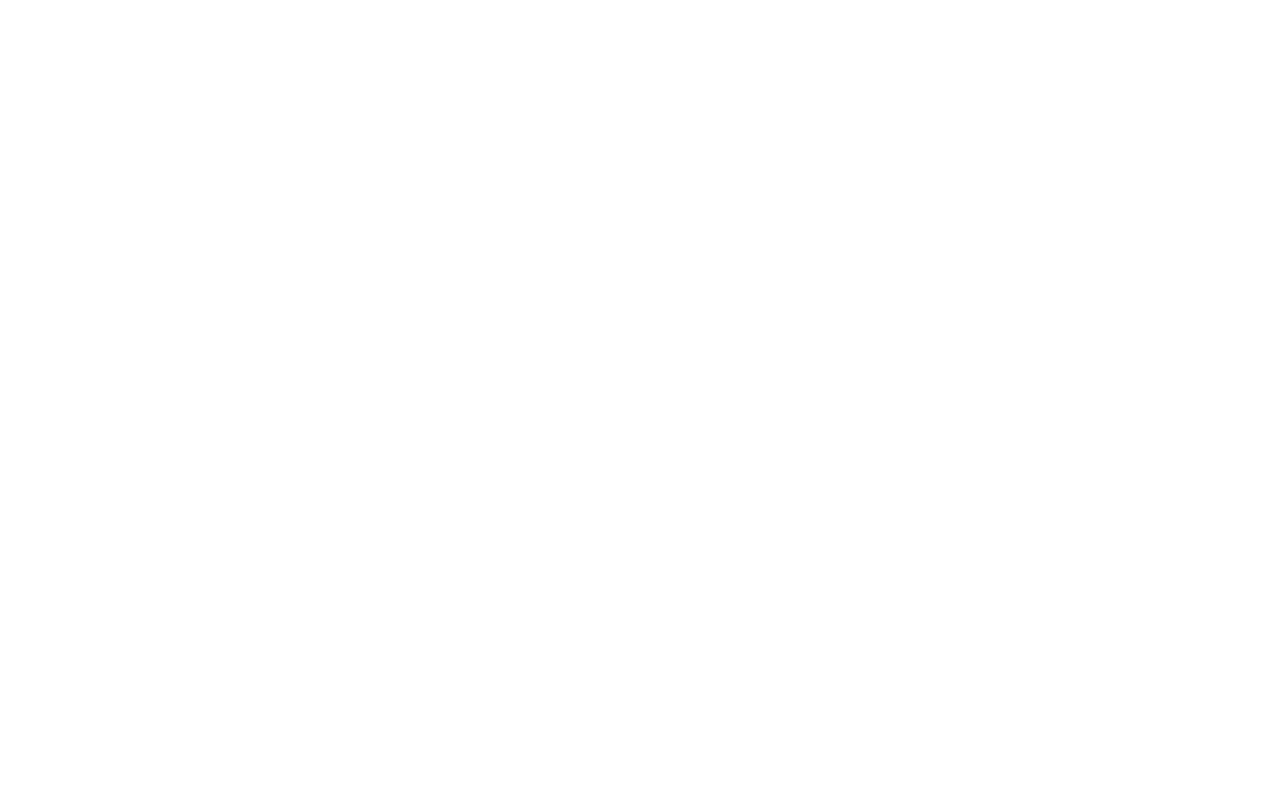
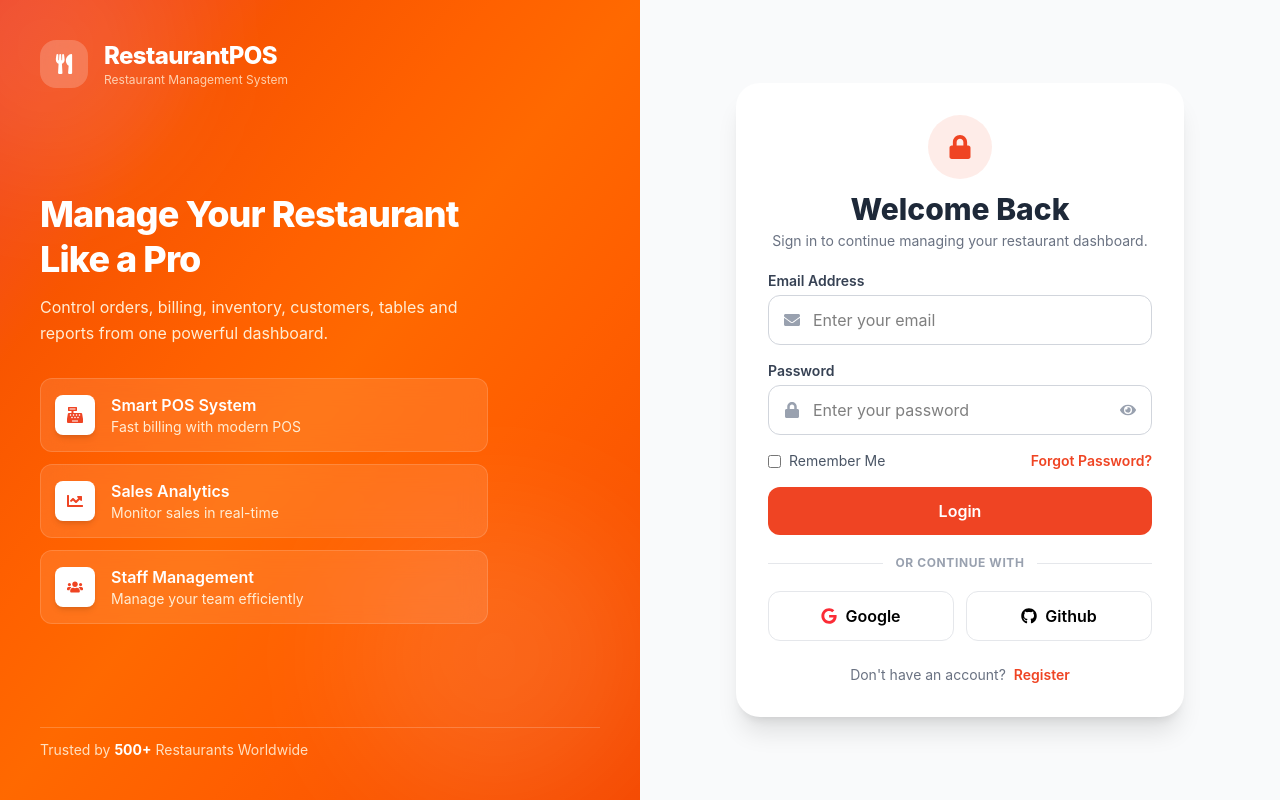
Before and after one commit to shoaibmhr/Sarab, a React (Vite) app: page /auth/login in a window 1280 px wide. Built offline with nearby package versions, Linux system fonts and the light colour scheme.

Commit message:
changing

```diff
--- a/src/auth/components/AuthBanner.jsx
+++ b/src/auth/components/AuthBanner.jsx
@@ -1,4 +1,4 @@
-import React from "react";
+
 import {
   FaUtensils,
   FaChartLine,
--- a/src/auth/components/AuthLayout.jsx
+++ b/src/auth/components/AuthLayout.jsx
@@ -1,41 +1,17 @@
-import React, { useState } from "react";
+import { Outlet } from "react-router-dom";
 import AuthBanner from "./AuthBanner";
-import LoginForm from "./LoginForm";
-import RegisterForm from "./RegisterForm";
 
 const AuthLayout = () => {
-  const [isLogin, setIsLogin] = useState(true);
+  return (
+    <div className="min-h-screen grid lg:grid-cols-2">
+      {/* Left Side */}
+      <div className="hidden lg:block">
+        <AuthBanner />
+      </div>
 
-  return (
-    <div className="h-screen w-screen bg-gradient-to-br from-orange-50 via-white to-orange-100 overflow-hidden select-none">
-      <div className="grid h-full w-full lg:grid-cols-2">
-
-        {/* Left Side: Auth Banner (Only visible on large screens) */}
-        <div className="hidden lg:block h-full w-full">
-          <AuthBanner />
-        </div>
-
-        {/* Right Side: Dynamic Forms */}
-        <div className="relative flex items-center justify-center p-4 sm:p-6 lg:p-8 overflow-y-auto h-full">
-
-          {/* Background Decorative Blur Circles */}
-          <div className="absolute inset-0 overflow-hidden pointer-events-none">
-            <div className="absolute -top-20 -left-20 h-72 w-72 rounded-full bg-orange-300/20 blur-3xl"></div>
-            <div className="absolute bottom-0 right-0 h-80 w-80 rounded-full bg-red-300/20 blur-3xl"></div>
-            <div className="absolute top-1/2 left-1/2 h-64 w-64 -translate-x-1/2 -translate-y-1/2 rounded-full bg-yellow-200/20 blur-3xl"></div>
-          </div>
-
-          {/* Form Container (Z-Index applied to stay on top of blur backgrounds) */}
-          <div className="relative z-10 w-full flex justify-center items-center my-auto">
-            {isLogin ? (
-              <LoginForm setIsLogin={setIsLogin} />
-            ) : (
-              <RegisterForm setIsLogin={setIsLogin} />
-            )}
-          </div>
-
-        </div>
-
+      {/* Right Side */}
+      <div className="flex items-center justify-center p-6 bg-gray-50">
+        <Outlet />
       </div>
     </div>
   );
--- a/src/auth/components/LoginForm.jsx
+++ b/src/auth/components/LoginForm.jsx
@@ -1,4 +1,4 @@
-import React, { useState } from "react";
+import { useState } from "react";
 import {
   FaEye,
   FaEyeSlash,
@@ -9,7 +9,7 @@ import {
 } from "react-icons/fa";
 import { Link } from "react-router-dom";
 
-const LoginForm = ({ setIsLogin }) => {
+const LoginForm = () => {
   const [showPassword, setShowPassword] = useState(false);
 
   const handleSubmit = (e) => {
@@ -18,16 +18,14 @@ const LoginForm = ({ setIsLogin }) => {
   };
 
   return (
-    <div className="w-full max-w-md xl:max-w-lg rounded-3xl bg-white/90 backdrop-blur-xl shadow-2xl border border-white/20  xl:p-8 flex flex-col justify-between ">
-
-      {/* Heading Section */}
-      <div className="text-center mb-5 xl:mb-5">
-        {/* Icon container ko thoda compact kiya taake high-res screens ke sath sath normal laptops par space bache */}
+    <div className="w-full max-w-md rounded-3xl bg-white p-8 shadow-xl">
+      {/* Heading */}
+      <div className="text-center mb-5">
         <div className="w-14 h-14 xl:w-16 xl:h-16 rounded-full bg-[#ef4423]/10 flex items-center justify-center mx-auto mb-3">
           <FaLock className="text-2xl text-[#ef4423]" />
         </div>
 
-        <h2 className="text-2xl xl:text-3xl font-extrabold text-gray-800 tracking-tight">
+        <h2 className="text-2xl xl:text-3xl font-extrabold text-gray-800">
           Welcome Back
         </h2>
 
@@ -36,21 +34,21 @@ const LoginForm = ({ setIsLogin }) => {
         </p>
       </div>
 
-      {/* Form Section */}
-      <form onSubmit={handleSubmit} className="space-y-4 xl:space-y-5">
-
+      {/* Form */}
+      <form onSubmit={handleSubmit} className="space-y-4">
         {/* Email */}
         <div>
-          <label className="block mb-1 text-xs xl:text-sm font-semibold text-gray-700">
+          <label className="block mb-1 text-sm font-semibold text-gray-700">
             Email Address
           </label>
 
           <div className="relative">
-            <FaEnvelope className="absolute left-4 top-1/2 -translate-y-1/2 text-gray-400 text-sm" />
+            <FaEnvelope className="absolute left-4 top-1/2 -translate-y-1/2 text-gray-400" />
+
             <input
               type="email"
               placeholder="Enter your email"
-              className="w-full pl-11 pr-4 py-2 xl:py-3 text-sm rounded-xl border border-gray-300 outline-none focus:border-[#ef4423] focus:ring-4 focus:ring-[#ef4423]/10 transition duration-200"
+              className="w-full rounded-xl border border-gray-300 py-3 pl-11 pr-4 outline-none focus:border-[#ef4423] focus:ring-4 focus:ring-[#ef4423]/10"
               required
             />
           </div>
@@ -58,92 +56,88 @@ const LoginForm = ({ setIsLogin }) => {
 
         {/* Password */}
         <div>
-          <label className="block mb-1 text-xs xl:text-sm font-semibold text-gray-700">
+          <label className="block mb-1 text-sm font-semibold text-gray-700">
             Password
           </label>
 
           <div className="relative">
-            <FaLock className="absolute left-4 top-1/2 -translate-y-1/2 text-gray-400 text-sm" />
+            <FaLock className="absolute left-4 top-1/2 -translate-y-1/2 text-gray-400" />
+
             <input
               type={showPassword ? "text" : "password"}
               placeholder="Enter your password"
-              className="w-full pl-11 pr-11 py-2 xl:py-3 text-sm rounded-xl border border-gray-300 outline-none focus:border-[#ef4423] focus:ring-4 focus:ring-[#ef4423]/10 transition duration-200"
+              className="w-full rounded-xl border border-gray-300 py-3 pl-11 pr-11 outline-none focus:border-[#ef4423] focus:ring-4 focus:ring-[#ef4423]/10"
               required
             />
 
             <button
               type="button"
               onClick={() => setShowPassword(!showPassword)}
-              className="absolute right-4 top-1/2 -translate-y-1/2 text-gray-400 hover:text-[#ef4423] transition"
+              className="absolute right-4 top-1/2 -translate-y-1/2 text-gray-400 hover:text-[#ef4423]"
             >
-              {showPassword ? <FaEyeSlash className="text-sm" /> : <FaEye className="text-sm" />}
+              {showPassword ? <FaEyeSlash /> : <FaEye />}
             </button>
           </div>
         </div>
 
-        {/* Remember & Forgot Password */}
-        <div className="flex items-center justify-between text-xs xl:text-sm">
-          <label className="flex items-center gap-2 text-gray-600 cursor-pointer select-none">
-            <input
-              type="checkbox"
-              className="accent-[#ef4423] h-4 w-4 rounded"
-            />
+        {/* Remember & Forgot */}
+        <div className="flex items-center justify-between text-sm">
+          <label className="flex items-center gap-2 text-gray-600">
+            <input type="checkbox" className="accent-[#ef4423]" />
             Remember Me
           </label>
 
           <Link
             to="/forgot-password"
-            className="text-[#ef4423] hover:underline font-semibold"
+            className="font-semibold text-[#ef4423] hover:underline"
           >
             Forgot Password?
           </Link>
         </div>
 
-        {/* Login Button */}
+        {/* Login */}
         <button
           type="submit"
-          className="w-full bg-[#ef4423] hover:bg-orange-600 py-2 xl:py-3 rounded-xl text-white font-semibold text-sm xl:text-base transition duration-300 shadow-md hover:shadow-lg"
+          className="w-full rounded-xl bg-[#ef4423] py-3 font-semibold text-white transition hover:bg-orange-600"
         >
           Login
         </button>
-
       </form>
 
       {/* Divider */}
-      <div className="flex items-center gap-3 my-4 xl:my-3">
-        <div className="flex-1 h-px bg-gray-200"></div>
-        <span className="text-gray-400 text-[10px] xl:text-xs font-bold tracking-wider">
+      <div className="my-5 flex items-center gap-3">
+        <div className="h-px flex-1 bg-gray-200"></div>
+
+        <span className="text-xs font-bold tracking-wider text-gray-400">
           OR CONTINUE WITH
         </span>
-        <div className="flex-1 h-px bg-gray-200"></div>
+
+        <div className="h-px flex-1 bg-gray-200"></div>
       </div>
 
-      {/* Social Login Buttons */}
+      {/* Social Login */}
       <div className="grid grid-cols-2 gap-3">
-        <button className="flex items-center justify-center gap-2 border border-gray-200 rounded-xl py-2 xl:py-2 hover:bg-red-50/50 hover:border-red-200 transition text-sm">
+        <button className="flex items-center justify-center gap-2 rounded-xl border border-gray-200 py-3 hover:bg-red-50">
           <FaGoogle className="text-red-500" />
-          <span className="font-semibold text-gray-700">Google</span>
+          <span className="font-semibold">Google</span>
         </button>
 
-        <button className="flex items-center justify-center gap-2 border border-gray-200 rounded-xl py-1 xl:py-2 hover:bg-gray-50 transition text-sm">
-          <FaGithub className="text-gray-800" />
-          <span className="font-semibold text-gray-700">Github</span>
+        <button className="flex items-center justify-center gap-2 rounded-xl border border-gray-200 py-3 hover:bg-gray-100">
+          <FaGithub />
+          <span className="font-semibold">Github</span>
         </button>
       </div>
 
-      {/* Register Link */}
-    <p className="text-center mt-2 xl:mt-6 text-xs xl:text-sm text-gray-500">
-  Don't have an account?
-
-  <button
-    type="button"
-    onClick={() => setIsLogin(false)}
-    className="ml-2 font-semibold text-[#ef4423] hover:underline"
-  >
-    Register
-  </button>
-</p>
-
+      {/* Register */}
+      <p className="mt-6 text-center text-sm text-gray-500">
+        Don't have an account?
+        <Link
+          to="/register"
+          className="ml-2 font-semibold text-[#ef4423] hover:underline"
+        >
+          Register
+        </Link>
+      </p>
     </div>
   );
 };
--- a/src/auth/components/RegisterForm.jsx
+++ b/src/auth/components/RegisterForm.jsx
@@ -1,4 +1,6 @@
-import React, { useState } from "react";
+import { useState } from "react";
+import { Link, useNavigate } from "react-router-dom";
+
 import {
   FaUser,
   FaEnvelope,
@@ -10,8 +12,9 @@ import {
   FaEye,
   FaEyeSlash,
 } from "react-icons/fa";
+const RegisterForm = () => {
+  const navigate = useNavigate();
 
-const RegisterForm = ({ setIsLogin }) => {
   const [showPassword, setShowPassword] = useState(false);
   const [showConfirmPassword, setShowConfirmPassword] = useState(false);
 
@@ -53,13 +56,14 @@ const RegisterForm = ({ setIsLogin }) => {
 
     console.log(formData);
 
-    setIsLogin(true);
+    // Future API Call
+
+    navigate("/login");
   };
 
   return (
-    <div className="w-full max-w-lg rounded-3xl bg-white shadow-2xl border border-gray-200 p-8">
+    <div className="w-full max-w-md rounded-3xl bg-white p-8 shadow-xl">
       {/* Heading */}
-
       <div className="text-center mb-8">
         <div className="mx-auto flex h-16 w-16 items-center justify-center rounded-full bg-[#ef4423]/10">
           <FaUtensils className="text-2xl text-[#ef4423]" />
@@ -74,15 +78,59 @@ const RegisterForm = ({ setIsLogin }) => {
         </p>
       </div>
 
+      {/* Error */}
       {error && (
         <div className="mb-5 rounded-xl border border-red-200 bg-red-50 p-3 text-sm text-red-600">
           {error}
         </div>
       )}
 
+      {/* Form */}
       <form onSubmit={handleSubmit} className="space-y-5">
+        {/* Email */}
+        <div>
+          <label className="mb-2 block font-medium text-gray-700">
+            Email Address
+          </label>
+
+          <div className="relative">
+            <FaEnvelope className="absolute left-4 top-1/2 -translate-y-1/2 text-gray-400" />
+
+            <input
+              type="email"
+              name="email"
+              value={formData.email}
+              onChange={handleChange}
+              placeholder="admin@restaurant.com"
+              className="w-full rounded-xl border border-gray-300 py-3 pl-12 pr-4 outline-none transition focus:border-[#ef4423] focus:ring-4 focus:ring-[#ef4423]/10"
+              required
+            />
+          </div>
+        </div>
+
+        {/* Phone Number */}
+        <div>
+          <label className="mb-2 block font-medium text-gray-700">
+            Phone Number
+          </label>
+
+          <div className="relative">
+            <FaPhoneAlt className="absolute left-4 top-1/2 -translate-y-1/2 text-gray-400" />
+
+            <input
+              type="tel"
+              name="phone"
+              value={formData.phone}
+              onChange={handleChange}
+              placeholder="+92 300 1234567"
+              className="w-full rounded-xl border border-gray-300 py-3 pl-12 pr-4 outline-none transition focus:border-[#ef4423] focus:ring-4 focus:ring-[#ef4423]/10"
+              required
+            />
+          </div>
+        </div>
         {/* Full Name */}
 
+        {/* Full Name */}
         <div>
           <label className="mb-2 block font-medium text-gray-700">
             Full Name
@@ -104,7 +152,6 @@ const RegisterForm = ({ setIsLogin }) => {
         </div>
 
         {/* Restaurant Name */}
-
         <div>
           <label className="mb-2 block font-medium text-gray-700">
             Restaurant Name
@@ -124,52 +171,9 @@ const RegisterForm = ({ setIsLogin }) => {
             />
           </div>
         </div>
-
-        {/* Email */}
-
-        <div>
-          <label className="mb-2 block font-medium text-gray-700">
-            Email Address
-          </label>
-
-          <div className="relative">
-            <FaEnvelope className="absolute left-4 top-1/2 -translate-y-1/2 text-gray-400" />
-
-            <input
-              type="email"
-              name="email"
-              value={formData.email}
-              onChange={handleChange}
-              placeholder="admin@restaurant.com"
-              className="w-full rounded-xl border border-gray-300 py-3 pl-12 pr-4 outline-none transition focus:border-[#ef4423] focus:ring-4 focus:ring-[#ef4423]/10"
-              required
-            />
-          </div>
-        </div>
-
-        {/* Phone */}
-
-        <div>
-          <label className="mb-2 block font-medium text-gray-700">
-            Phone Number
-          </label>
-
-          <div className="relative">
-            <FaPhoneAlt className="absolute left-4 top-1/2 -translate-y-1/2 text-gray-400" />
-
-            <input
-              type="tel"
-              name="phone"
-              value={formData.phone}
-              onChange={handleChange}
-              placeholder="+92 300 1234567"
-              className="w-full rounded-xl border border-gray-300 py-3 pl-12 pr-4 outline-none transition focus:border-[#ef4423] focus:ring-4 focus:ring-[#ef4423]/10"
-              required
-            />
-          </div>
-        </div>
         {/* Password */}
 
+        {/* Password */}
         <div>
           <label className="mb-2 block font-medium text-gray-700">
             Password
@@ -199,7 +203,6 @@ const RegisterForm = ({ setIsLogin }) => {
         </div>
 
         {/* Confirm Password */}
-
         <div>
           <label className="mb-2 block font-medium text-gray-700">
             Confirm Password
@@ -228,8 +231,7 @@ const RegisterForm = ({ setIsLogin }) => {
           </div>
         </div>
 
-        {/* Terms */}
-
+        {/* Terms & Conditions */}
         <label className="flex items-start gap-3 text-sm text-gray-600">
           <input
             type="checkbox"
@@ -241,24 +243,22 @@ const RegisterForm = ({ setIsLogin }) => {
 
           <span>
             I agree to the{" "}
-            <span className="font-semibold text-[#ef4423] cursor-pointer hover:underline">
+            <span className="cursor-pointer font-semibold text-[#ef4423] hover:underline">
               Terms & Conditions
             </span>
           </span>
         </label>
 
         {/* Register Button */}
-
         <button
           type="submit"
-          className="w-full rounded-xl bg-[#ef4423] py-3 text-white font-semibold shadow-lg transition hover:bg-orange-600 hover:shadow-xl"
+          className="w-full rounded-xl bg-[#ef4423] py-3 font-semibold text-white shadow-lg transition hover:bg-orange-600 hover:shadow-xl"
         >
           Create Account
         </button>
       </form>
 
       {/* Divider */}
-
       <div className="my-6 flex items-center gap-3">
         <div className="h-px flex-1 bg-gray-200"></div>
 
@@ -269,37 +269,34 @@ const RegisterForm = ({ setIsLogin }) => {
         <div className="h-px flex-1 bg-gray-200"></div>
       </div>
 
-      {/* Social Buttons */}
-
+      {/* Social Login Buttons */}
       <div className="grid grid-cols-2 gap-4">
         <button
           type="button"
           className="flex items-center justify-center gap-2 rounded-xl border border-gray-200 py-3 transition hover:bg-red-50"
         >
           <FaGoogle className="text-red-500" />
-          Google
+          <span className="font-medium">Google</span>
         </button>
 
         <button
           type="button"
           className="flex items-center justify-center gap-2 rounded-xl border border-gray-200 py-3 transition hover:bg-gray-100"
         >
-          <FaGithub />
-          Github
+          <FaGithub className="text-gray-800" />
+          <span className="font-medium">GitHub</span>
         </button>
       </div>
 
-      {/* Login */}
-
+      {/* Login Link */}
       <p className="mt-6 text-center text-sm text-gray-500">
         Already have an account?
-        <button
-          type="button"
-          onClick={() => setIsLogin(true)}
+        <Link
+          to="/login"
           className="ml-2 font-semibold text-[#ef4423] hover:underline"
         >
           Login
-        </button>
+        </Link>
       </p>
     </div>
   );
--- a/src/auth/pages/Login.jsx
+++ b/src/auth/pages/Login.jsx
@@ -1,13 +1,7 @@
-import React from "react";
-import AuthLayout from "../components/AuthLayout";
 import LoginForm from "../components/LoginForm";
 
 const Login = () => {
-  return (
-    <AuthLayout>
-      <LoginForm />
-    </AuthLayout>
-  );
+  return <LoginForm />;
 };
 
 export default Login;
--- a/src/auth/routes/AuthRoutes.jsx
+++ b/src/auth/routes/AuthRoutes.jsx
@@ -1,10 +1,15 @@
 import { Routes, Route } from "react-router-dom";
-import AuthLayout from "../components/AuthLayout"; // apna sahi path lagana
+import AuthLayout from "../components/AuthLayout";
+import Login from "../pages/Login";
+import Register from "../pages/Register";
 
 const AuthRoutes = () => {
   return (
     <Routes>
-      <Route path="/auth" element={<AuthLayout />} />
+      <Route element={<AuthLayout />}>
+        <Route path="login" element={<Login />} />
+        <Route path="register" element={<Register />} />
+      </Route>
     </Routes>
   );
 };
```
Also changed, not shown: src/auth/pages/Register.jsx (+1 -6 lines).
